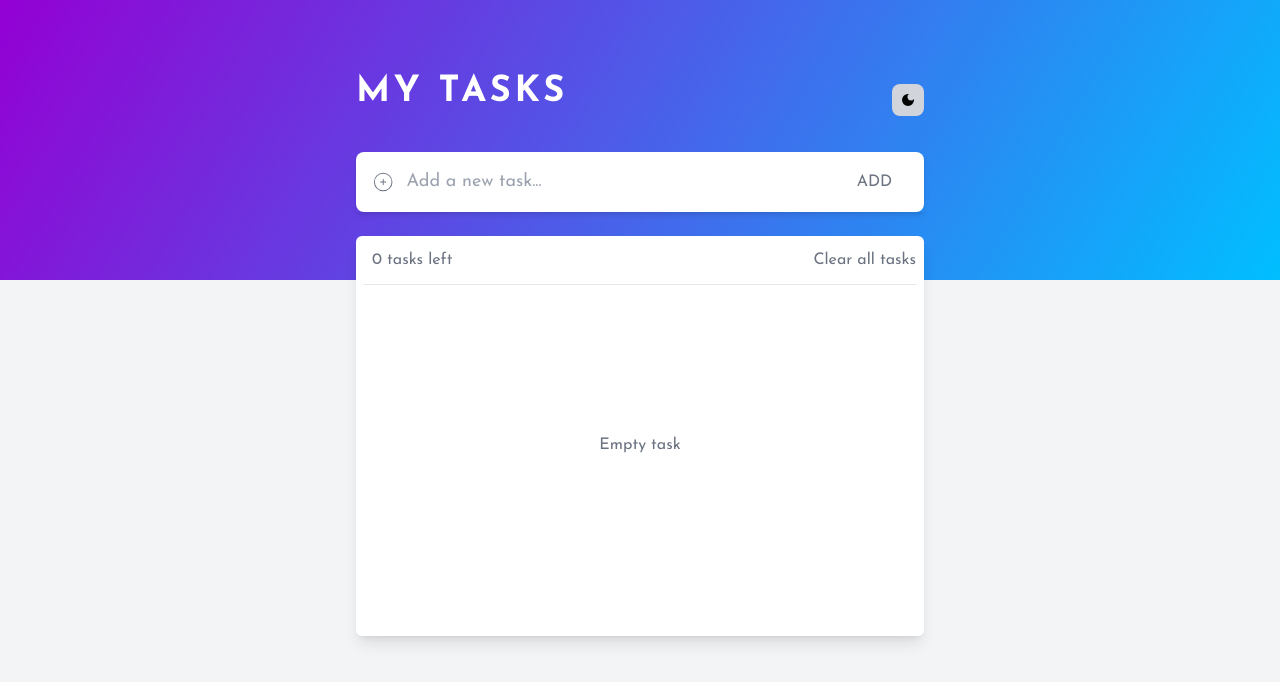
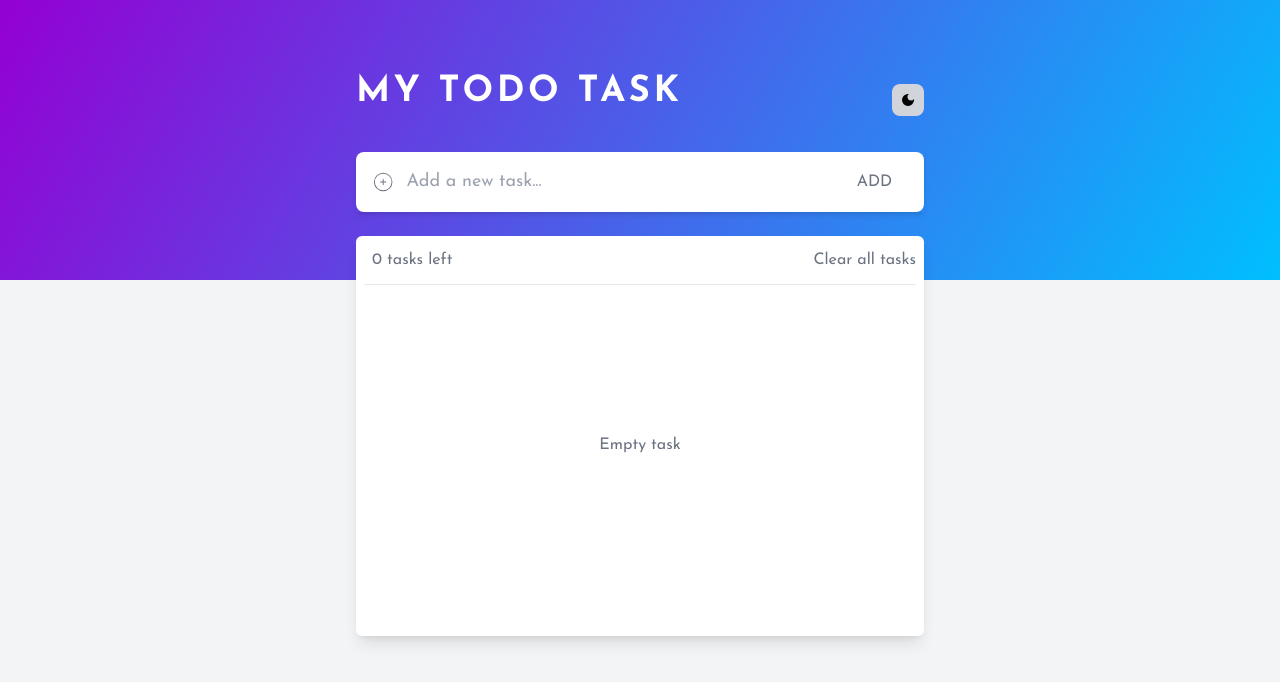
Before and after one commit to rohit-marathe/cicd-pipeline-react-todo-app, a React (Vite) app: page / in a window 1280 px wide. Shown: the top 682 px of the page. Built offline with nearby package versions, Linux system fonts and the light colour scheme.

Commit message:
made changes in the file

```diff
--- a/src/App.jsx
+++ b/src/App.jsx
@@ -53,7 +53,7 @@ function App() {
         <div className=" w-full flex items-center justify-between">
           <h1 className=" uppercase text-4xl font-bold text-white tracking-widest mb-4 md:text-3xl">
             {/* Task Manager */}
-            My Tasks
+            My Todo Task
           </h1>
 
           {darkTheme ? (
```
